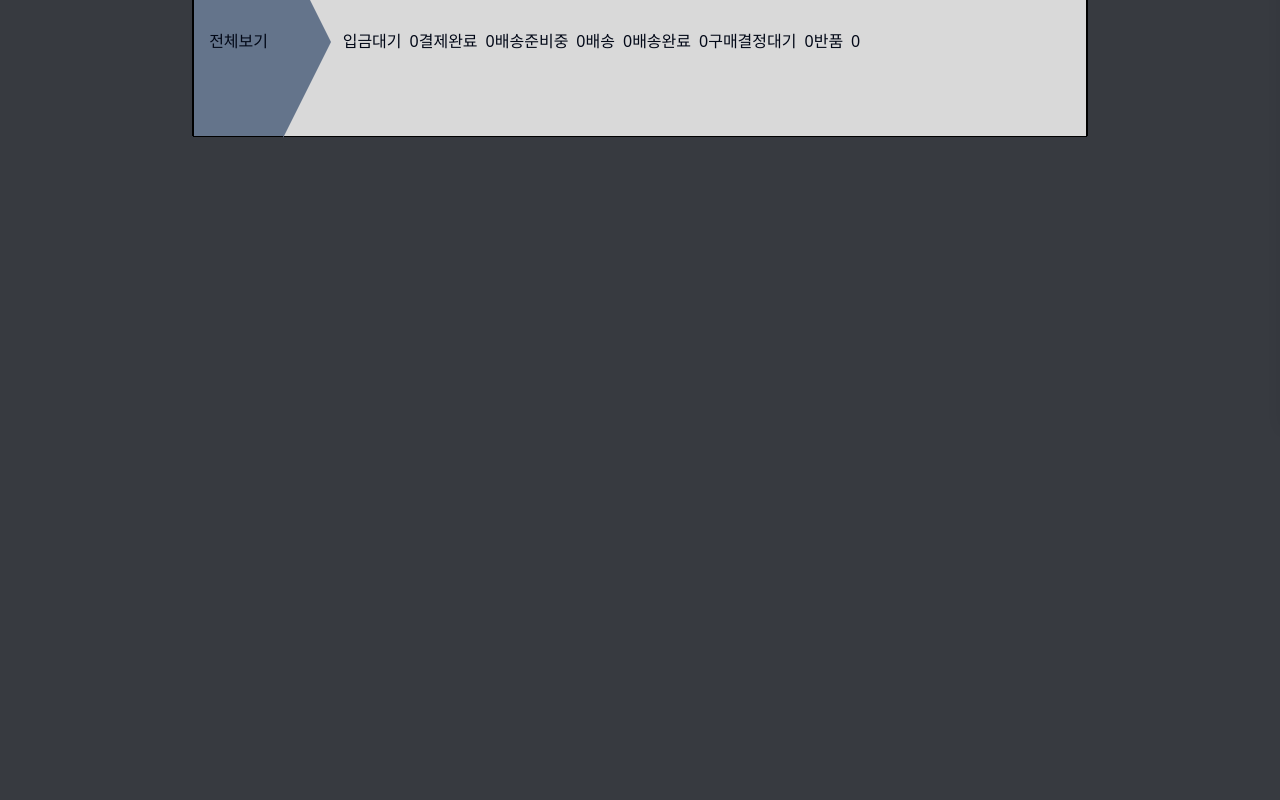
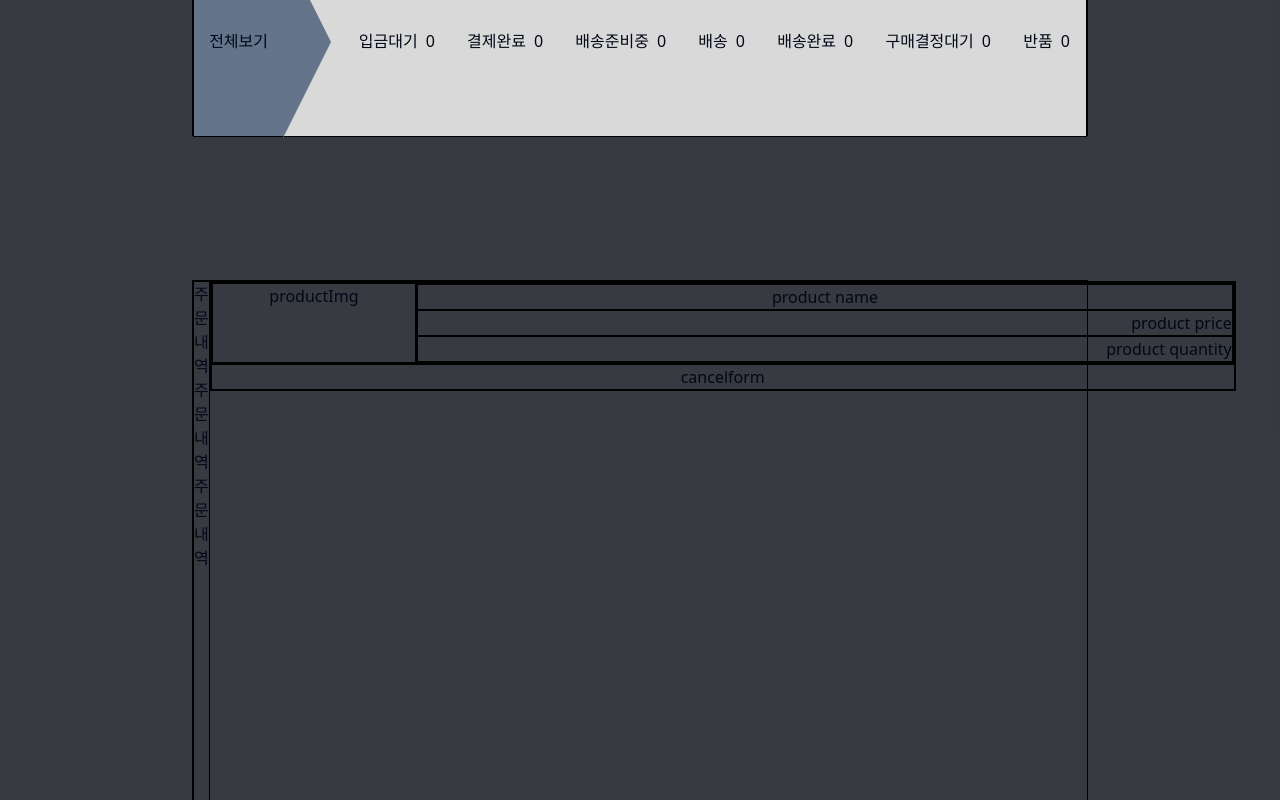
Before and after one commit to BeomsuNa/WhiteWhale, a React (Vite) app: page /mypage in a window 1280 px wide. Shown: the part 380-1180 px from the top of the page. Built offline with nearby package versions, Linux system fonts and the light colour scheme; no server answers.

Commit message:
1[Css] Mypage 수정중
1.[css] 상품에 관련된 내용 들 수정 중

```diff
--- /dev/null
+++ b/src/components/ui/BuyList.tsx
@@ -0,0 +1,23 @@
+import React from 'react';
+
+const BuyList = () => {
+  return (
+    <div className="w-full h-auto flex flex-col border border-black">
+      <div className="w-[1024px]  flex flex-row border border-black">
+        <div className="w-[20%] h-auto border border-black ">productImg</div>
+        <div className="w-[80%] border border-black">
+          <div className="w-full border border-black">product name</div>
+          <div className="w-full border border-black flex items-center justify-end">
+            product price
+          </div>
+          <div className="w-full border border-black flex items-center justify-end">
+            product quantity
+          </div>
+        </div>
+      </div>
+      <div className="w-full border border-black">cancelform</div>
+    </div>
+  );
+};
+
+export default BuyList;
--- a/src/pages/Mypage/DliveryState.tsx
+++ b/src/pages/Mypage/DliveryState.tsx
@@ -14,7 +14,7 @@ const DliveryState = () => {
                     border-l-[48px] border-l-slate-500"
         />
       </div>
-      <div className="w-full flex flex-row items-center ">
+      <div className="w-full flex flex-row items-center justify-around ">
         <div className="flex flex-row gap-2 mr">
           <h3>입금대기</h3>
           <h4>0</h4>
--- a/src/pages/Mypage/MenuSide.tsx
+++ b/src/pages/Mypage/MenuSide.tsx
@@ -1,7 +1,15 @@
 import React from 'react';
 
 const MenuSide = () => {
-  return <div>MenuSide</div>;
+  return (
+    <div className="w-full h-auto flex justify-center">
+      <ul>
+        <li>주문내역</li>
+        <li>주문내역</li>
+        <li>주문내역</li>
+      </ul>
+    </div>
+  );
 };
 
 export default MenuSide;
--- a/src/pages/Mypage/MyPage.tsx
+++ b/src/pages/Mypage/MyPage.tsx
@@ -1,13 +1,21 @@
+import BuyList from '@/components/ui/BuyList';
 import DliveryState from './DliveryState';
+import MenuSide from './MenuSide';
 
 function MyPage() {
   return (
     <div className="min-w-[750px] h-auto flex flex-col items-center mx-48 mt-12 mb-36 ">
-      <div className="w-full h-48 border border-black">
+      <div className="w-full h-48 border border-black mb-36">
         <DliveryState />
       </div>
-      <div className="w-full h-[1024px]  flex flex-row " />
-      <div className="w-[40%]  border border-black" />
+      <div className="w-full h-[1024px]  flex flex-row border border-black">
+        <div className="w-[40%]  border border-black">
+          <MenuSide />
+        </div>
+        <div>
+          <BuyList />
+        </div>
+      </div>
       <div className="w-full border border-black" />
     </div>
   );
```
Also changed, not shown: src/pages/Mypage/MyBuyList/buyList.tsx (deleted).
